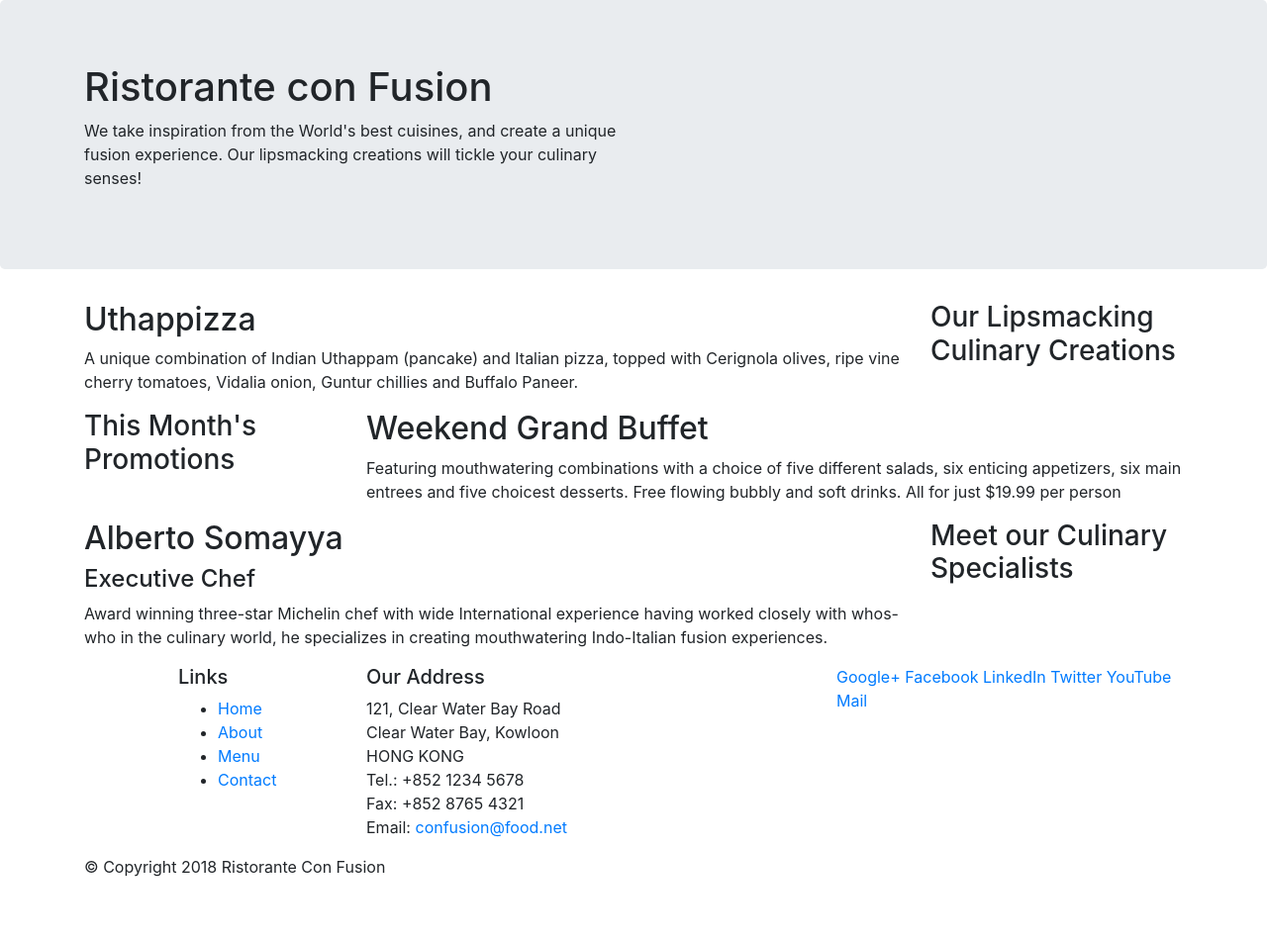
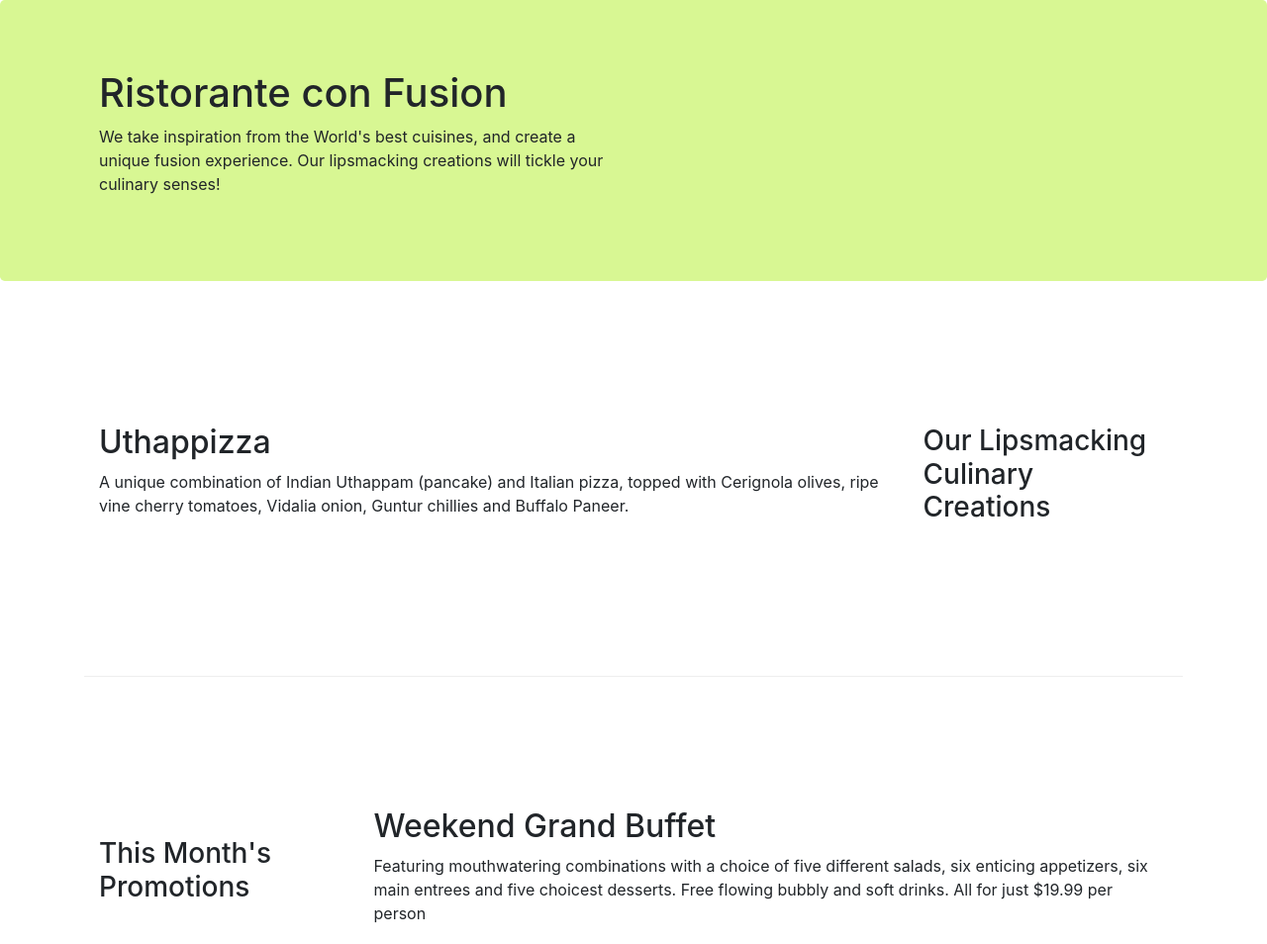
Before and after one commit to bmongemendez/bootstrap4, a website: page index.html in a window 1280 px wide. Shown: the top 954 px of the page at 99% size. Before the commit the page ends 904 px from the top, so only its background shows below. Drawn offline with nearby package versions, Linux system fonts and the light colour scheme.

Commit message:
Feature: Added some custom styles

```diff
--- /dev/null
+++ b/css/styles.css
@@ -0,0 +1,27 @@
+.row-header {
+	margin: 0 auto;
+	padding: 0 auto;
+}
+
+.row-content {
+	margin: 0 auto;
+	padding: 50px 0;
+	border-bottom: 1px ridge;
+	min-height: 400px;
+}
+
+.footer {
+	background-color: #D8F793;
+	margin: 0 auto;
+	padding: 20px 0;
+}
+
+.jumbotron {
+	padding: 70px 30px;
+	margin: 0 auto;
+	background-color: #D8F793;
+}
+
+.address {
+    font-size: 80%
+}
--- a/index.html
+++ b/index.html
@@ -9,12 +9,15 @@
 
 		<!-- Bootstrap CSS -->
 		<link rel="stylesheet" href="node_modules/bootstrap/dist/css/bootstrap.min.css" />
+
+		<!-- Custom Sytles -->
+		<link rel="stylesheet" href="./css/styles.css" />
 	</head>
 
 	<body>
 		<header class="jumbotron">
 			<div class="container">
-				<div class="row">
+				<div class="row row-header">
 					<div class="col-12 col-sm-6">
 						<h1>Ristorante con Fusion</h1>
 						<p>
@@ -28,7 +31,7 @@
 		</header>
 
 		<div class="container">
-			<div class="row">
+			<div class="row row-content align-items-center">
 				<div class="col-12 col-sm-4 col-md-3 order-sm-last">
 					<h3>Our Lipsmacking Culinary Creations</h3>
 				</div>
@@ -42,7 +45,7 @@
 				</div>
 			</div>
 
-			<div class="row">
+			<div class="row row-content align-items-center">
 				<div class="col-12 col-sm-4 col-md-3 order-sm-first">
 					<h3>This Month's Promotions</h3>
 				</div>
@@ -56,7 +59,7 @@
 				</div>
 			</div>
 
-			<div class="row">
+			<div class="row row-content align-items-center">
 				<div class="col-12 col-sm-4 col-md-3 order-sm-last">
 					<h3>Meet our Culinary Specialists</h3>
 				</div>
@@ -72,12 +75,12 @@
 			</div>
 		</div>
 
-		<footer>
+		<footer class="footer">
 			<div class="container">
 				<div class="row">
 					<div class="col-4 col-sm-2 offset-1">
 						<h5>Links</h5>
-						<ul>
+						<ul class="list-unstyled">
 							<li><a href="#">Home</a></li>
 							<li><a href="#">About</a></li>
 							<li><a href="#">Menu</a></li>
@@ -86,7 +89,7 @@
 					</div>
 					<div class="col-7 col-sm-5">
 						<h5>Our Address</h5>
-						<address>
+						<address class="address">
 							121, Clear Water Bay Road<br />
 							Clear Water Bay, Kowloon<br />
 							HONG KONG<br />
@@ -95,8 +98,8 @@
 							Email: <a href="mailto:confusion@food.net">confusion@food.net</a>
 						</address>
 					</div>
-					<div class="col-12 col-sm-4">
-						<div>
+					<div class="col-12 col-sm-4 align-self-center">
+						<div class="text-center ">
 							<a href="http://google.com/+">Google+</a>
 							<a href="http://www.facebook.com/profile.php?id=">Facebook</a>
 							<a href="http://www.linkedin.com/in/">LinkedIn</a>
@@ -106,7 +109,7 @@
 						</div>
 					</div>
 				</div>
-				<div class="row">
+				<div class="row justify-content-center">
 					<div class="col-auto">
 						<p>© Copyright 2018 Ristorante Con Fusion</p>
 					</div>
```
